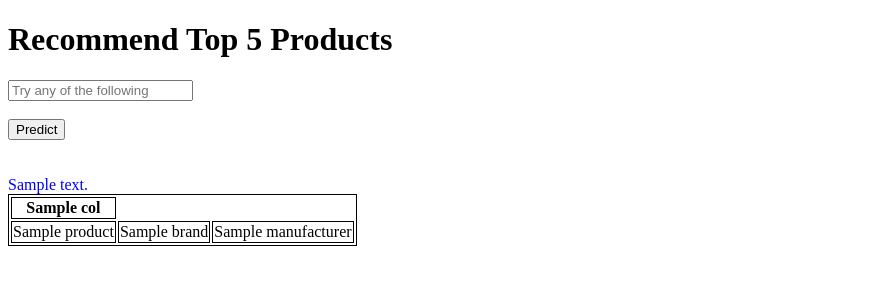
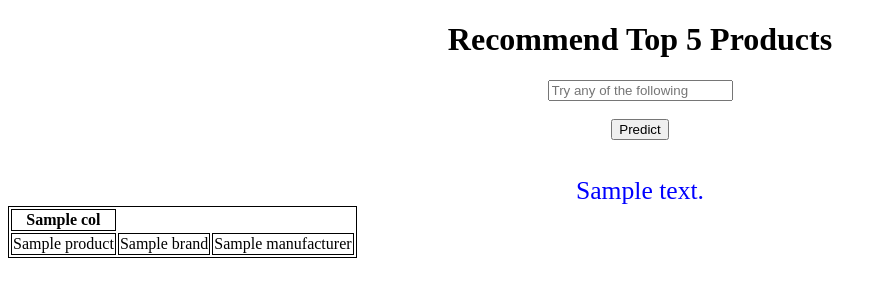
Before and after one commit to cveluru/SentimentProductRecommendation, a Flask app: template templates/home.html in a window 1280 px wide. Shown: the top 300 px of the page, without its empty margins (0-887 px from the left). Run offline with Flask 3, Linux system fonts and the light colour scheme; the template is opened without the code that fills it: most values are stand-ins (such as "Sample title", 1, 10 or a date in 2020); parts of the project's set-up code (start-up, migrations or seed data) failed here and were passed over.

Commit message:
Update home.html

```diff
--- a/templates/home.html
+++ b/templates/home.html
@@ -17,8 +17,8 @@
 </head>
 
 <body>
- <div class="login">
-	<h1>Recommend Top 5 Products</h1>
+ <div class="login" style="text-align:center;">
+	<h1 style="text-align:center;">Recommend Top 5 Products</h1>
     <form action="{{ url_for('recommend_top5')}}"method="POST">
       <input type="text" name="User" placeholder="Try any of the following" required="required" /><br>
       <br>
@@ -27,7 +27,7 @@
    <br>
    <br>
  </div>
- <div class="alert alert-success" role="alert", style="color:blue;">
+ <div class="alert alert-success" role="alert" style="color:blue;text-align:center;font-size:160%;">
  {{ text }}
  <br>
 </div>
```
